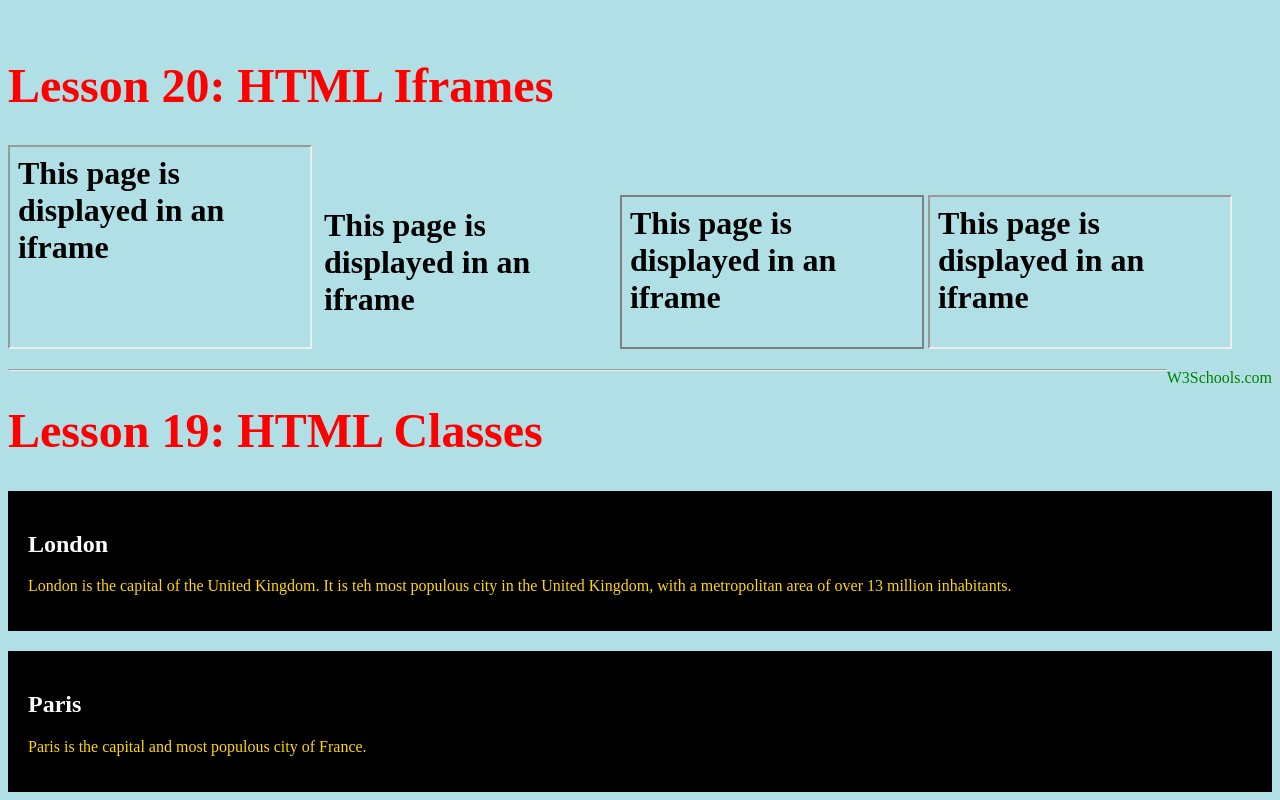
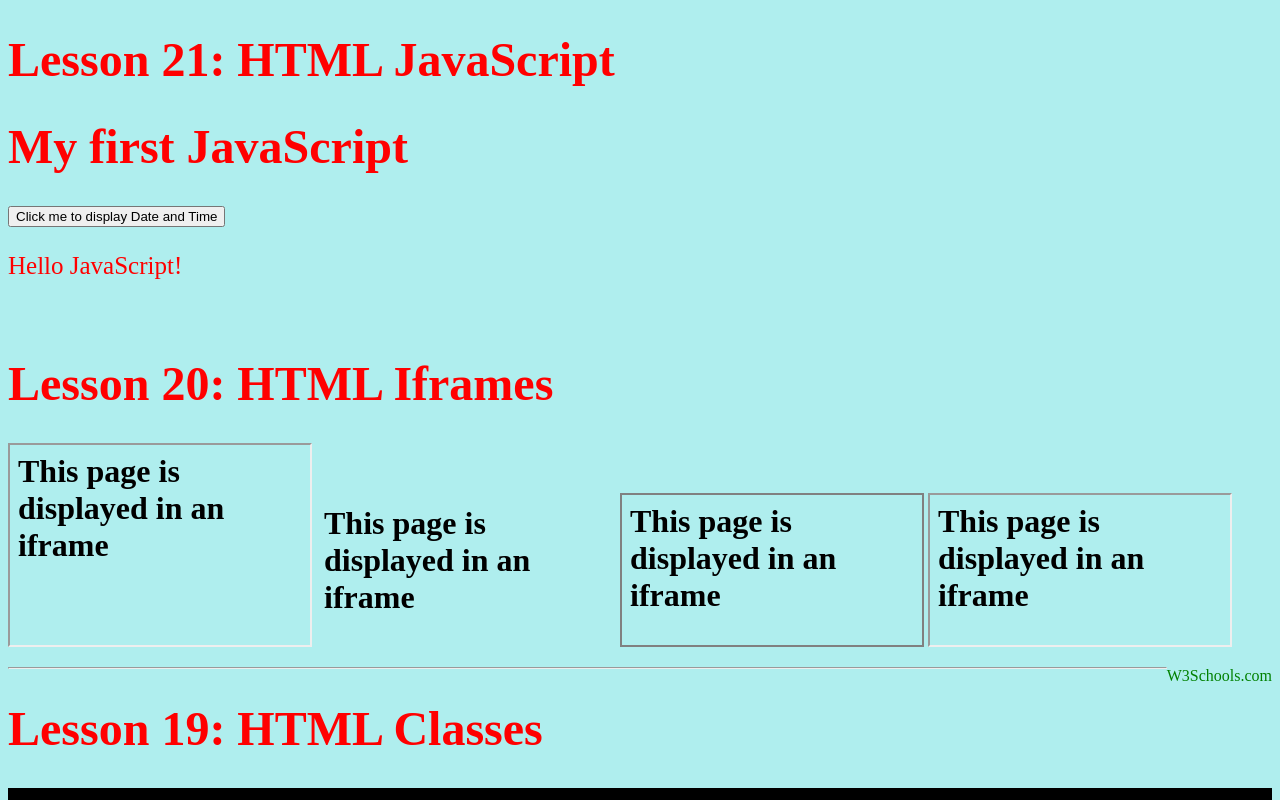
Before and after one commit to microcutz/W3schoolsExamples, a plain HTML site: page index.html in a window 1280 px wide. Shown: the top 800 px of the page. Drawn offline with Linux system fonts and the light colour scheme.

Commit message:
Working on JavaScript

```diff
--- a/index.html
+++ b/index.html
@@ -71,6 +71,27 @@
 </head>
 
 <body>
+
+
+<!---Lesson 21: HTML JavaScript---->
+<h1 >Lesson 21: HTML JavaScript</h1>
+
+<h1>My first JavaScript</h1>
+
+<button type="button"
+        onclick="document.getElementById('demo').innerHTML = Date()">
+    Click me to display Date and Time
+</button>
+
+<p id="demo"></p>
+
+
+<script>
+    document.getElementById("demo").innerHTML = "Hello JavaScript!";
+    document.getElementById("demo").style.fontSize = "25px";
+    document.getElementById("demo").style.color = "red";
+    document.getElementById("image").src = "picture.gif";
+</script>
 <br>
 
 <!---Lesson 20: HTML Iframes---->
--- a/styles.css
+++ b/styles.css
@@ -1,11 +1,11 @@
 body {
-    background-color: powderblue;
+    background-color: paleturquoise;
 }
 h1 {
     color: red;
 }
 p {
-    color: gold;
+    color: dimgrey;
 }
 
 ul.horizontal {
```
